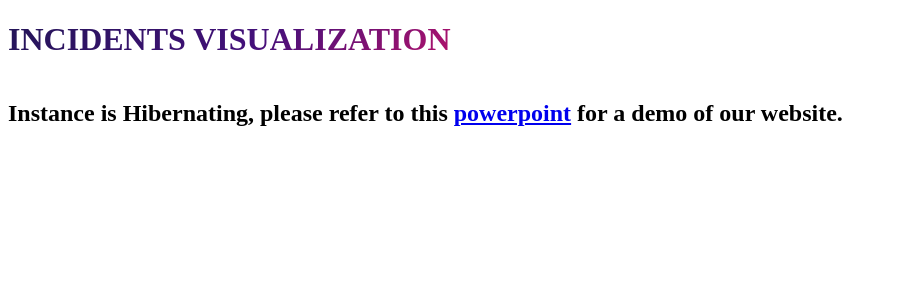
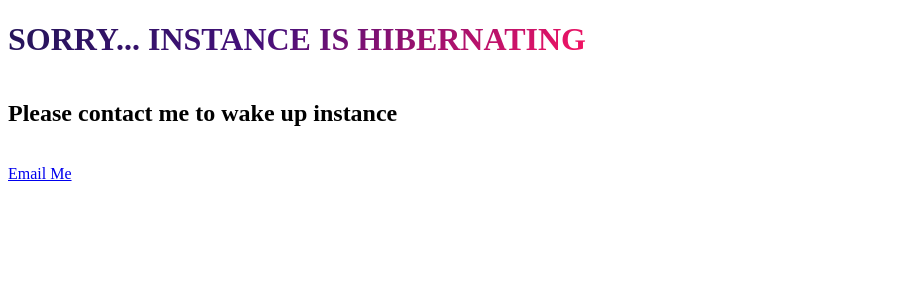
Before and after one commit to carla-day/ServiceNow-Data-Visualization, a Python web app: template templates/hibernate.html in a window 1280 px wide. Shown: the part 46-346 px from the top of the page, without its empty margins (0-897 px from the left). Run offline with Jinja, Linux system fonts and the light colour scheme; the template is opened without the code that fills it, so the values that code supplies are empty.

Commit message:
Update hibernate.html

```diff
--- a/templates/hibernate.html
+++ b/templates/hibernate.html
@@ -5,10 +5,8 @@
     <meta name="viewport" content="width=device-width, initial-scale=1.0">
     <link rel="stylesheet" type ="text/css" href="{{ url_for('static',filename='style.css') }}">
         {% if title%}
-        <title>Incidents Graph {{title}}</title>
+        <title>Instance is Hibernating</title>
         {% endif %}
-        <title>Incidents Graph</title>
-        <!--Load chart js to be able to add responsive canvas-->
 
     </head>
     <nav>
@@ -17,14 +15,11 @@
         <a href="{{ url_for('chart2') }}">Chart 2</a>
     </nav>
     <body class="home">
-       <h1 class="title">Incidents Visualization</h1>
+       <h1 class="title">Sorry... Instance is Hibernating</h1>
 
-        <h2>
-          Instance is Hibernating, please refer to this <a href= "https://docs.google.com/presentation/d/15OAIOopHFt3N4gISEZpI51LJtbSPQyiI85egVxlizQc/edit?usp=sharing">powerpoint</a> for a demo of our website.
-        </h2>
-
-
-
+        <h2>Please contact me to wake up instance</h2>
+        <br>
+        <a href = "mailto:carladay44@gmail.com">Email Me</a>
 
 
     </body>
```
